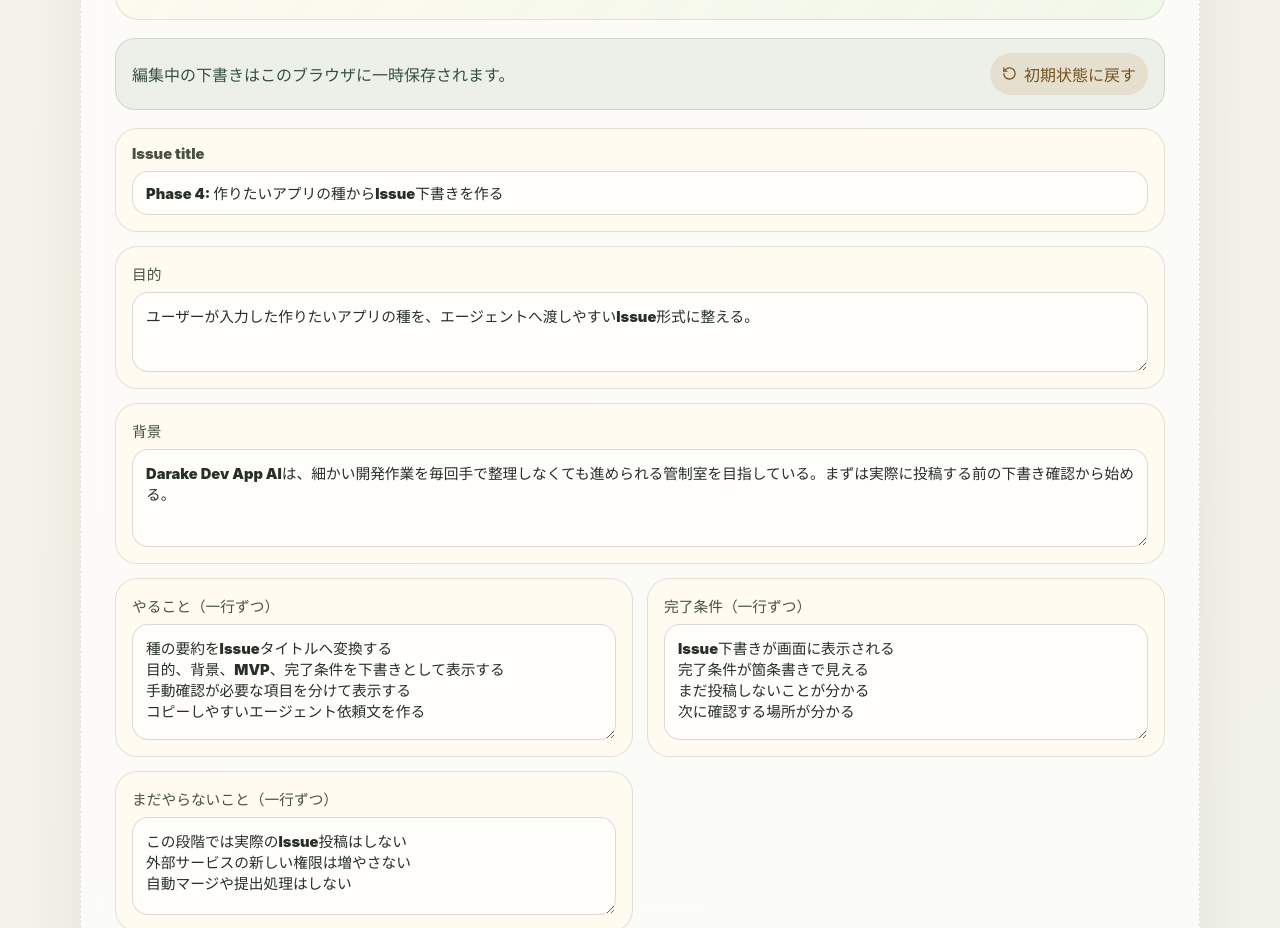
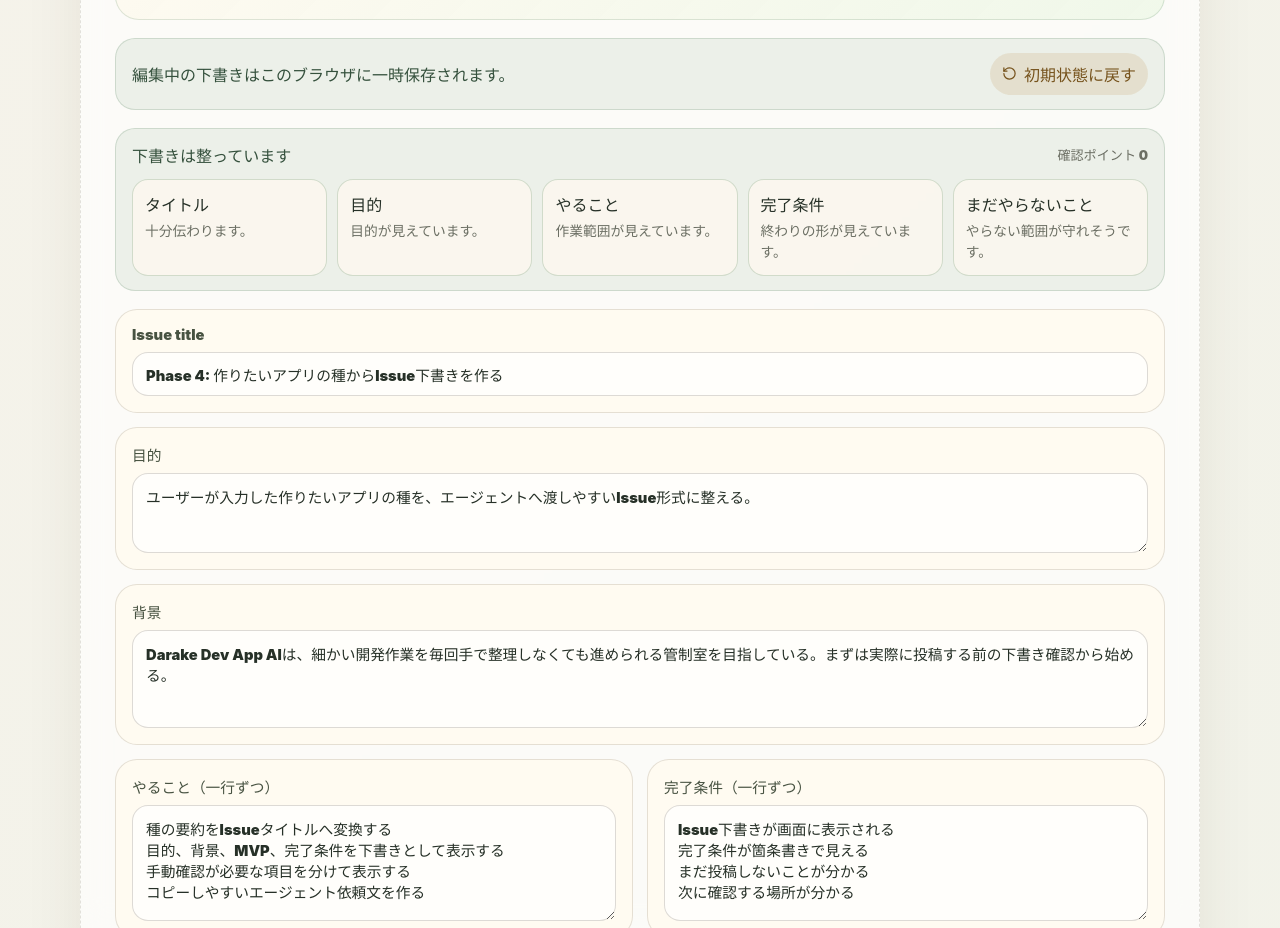
Before and after one commit to sunpotflower4460-cpu/darake-dev-app-AI, a React (Vite) app: page / in a window 1280 px wide. Shown: the part 7860-8788 px from the top of the page. Built offline with nearby package versions, Linux system fonts and the light colour scheme.

Commit message:
Phase 4.4: Issue draft checks
Add issue draft quality checks and UI.

```diff
--- a/src/components/IssueDraftPanel.tsx
+++ b/src/components/IssueDraftPanel.tsx
@@ -2,6 +2,7 @@ import { useMemo, useState } from 'react';
 import { Check, ClipboardList, Copy, RotateCcw, SendHorizontal } from 'lucide-react';
 import { issueDraft } from '../data/issueDraft';
 import type { IssueDraft } from '../data/issueDraft';
+import { checkIssueDraft } from '../utils/checkIssueDraft';
 import { clearDraft, loadDraft, saveDraft } from '../utils/draftStore';
 import { formatIssueDraft } from '../utils/formatIssueDraft';
 
@@ -38,6 +39,8 @@ export function IssueDraftPanel() {
   const [copyState, setCopyState] = useState<'idle' | 'copied' | 'failed'>('idle');
   const [draft, setDraft] = useState<IssueDraft>(() => loadDraft());
   const formattedDraft = useMemo(() => formatIssueDraft(draft), [draft]);
+  const checks = useMemo(() => checkIssueDraft(draft), [draft]);
+  const careCount = checks.filter((check) => check.level !== 'ok').length;
 
   function updateDraft(next: Partial<IssueDraft>) {
     setDraft((current) => {
@@ -79,6 +82,21 @@ export function IssueDraftPanel() {
         <button type="button" onClick={handleReset}><RotateCcw size={15} /> 初期状態に戻す</button>
       </div>
 
+      <div className="draftQualityPanel">
+        <div className="draftQualityHead">
+          <strong>{careCount === 0 ? '下書きは整っています' : '少しだけ整えると楽です'}</strong>
+          <span>確認ポイント {careCount}</span>
+        </div>
+        <div className="draftCheckGrid">
+          {checks.map((check) => (
+            <article className={`draftCheckItem check-${check.level}`} key={check.id}>
+              <strong>{check.label}</strong>
+              <p>{check.message}</p>
+            </article>
+          ))}
+        </div>
+      </div>
+
       <div className="issueEditorGrid">
         <TextField label="Issue title" value={draft.title} onChange={(title) => updateDraft({ title })} />
         <TextAreaField label="目的" value={draft.intent} rows={3} onChange={(intent) => updateDraft({ intent })} />
--- a/src/issueEdit.css
+++ b/src/issueEdit.css
@@ -2,6 +2,14 @@
   display: grid;
   grid-template-columns: repeat(2, minmax(0, 1fr));
   gap: 14px;
+}
+
+.draftSaveNote,
+.draftQualityPanel {
+  padding: 14px 16px;
+  border: 1px solid rgba(76, 124, 85, 0.2);
+  border-radius: 20px;
+  background: rgba(76, 124, 85, 0.09);
 }
 
 .draftSaveNote {
@@ -9,13 +17,10 @@
   justify-content: space-between;
   gap: 12px;
   align-items: center;
-  padding: 14px 16px;
-  border: 1px solid rgba(76, 124, 85, 0.2);
-  border-radius: 20px;
-  background: rgba(76, 124, 85, 0.09);
 }
 
-.draftSaveNote strong {
+.draftSaveNote strong,
+.draftQualityHead strong {
   color: #35513d;
 }
 
@@ -30,6 +35,61 @@
   background: rgba(185, 130, 46, 0.14);
   font-weight: 900;
   cursor: pointer;
+}
+
+.draftQualityPanel {
+  display: grid;
+  gap: 12px;
+}
+
+.draftQualityHead {
+  display: flex;
+  justify-content: space-between;
+  gap: 12px;
+  align-items: center;
+}
+
+.draftQualityHead span {
+  color: var(--muted);
+  font-size: 0.82rem;
+  font-weight: 900;
+}
+
+.draftCheckGrid {
+  display: grid;
+  grid-template-columns: repeat(5, minmax(0, 1fr));
+  gap: 10px;
+}
+
+.draftCheckItem {
+  padding: 12px;
+  border: 1px solid var(--line);
+  border-radius: 16px;
+  background: rgba(255, 250, 240, 0.74);
+}
+
+.draftCheckItem strong {
+  display: block;
+  margin-bottom: 5px;
+}
+
+.draftCheckItem p {
+  margin: 0;
+  color: var(--muted);
+  font-size: 0.86rem;
+  line-height: 1.55;
+}
+
+.check-ok {
+  border-color: rgba(76, 124, 85, 0.24);
+}
+
+.check-watch {
+  border-color: rgba(185, 130, 46, 0.25);
+}
+
+.check-needs_care {
+  border-color: rgba(180, 91, 93, 0.24);
 }
 
 .issueEditField {
@@ -70,12 +130,20 @@
   box-shadow: 0 0 0 4px rgba(76, 124, 85, 0.12);
 }
 
+@media (max-width: 900px) {
+  .draftCheckGrid {
+    grid-template-columns: repeat(2, minmax(0, 1fr));
+  }
+}
+
 @media (max-width: 760px) {
-  .issueEditorGrid {
+  .issueEditorGrid,
+  .draftCheckGrid {
     grid-template-columns: 1fr;
   }
 
-  .draftSaveNote {
+  .draftSaveNote,
+  .draftQualityHead {
     align-items: flex-start;
     flex-direction: column;
   }
--- /dev/null
+++ b/src/utils/checkIssueDraft.ts
@@ -0,0 +1,55 @@
+import type { IssueDraft } from '../data/issueDraft';
+
+export type DraftCheckLevel = 'ok' | 'watch' | 'needs_care';
+
+export type DraftCheck = {
+  id: string;
+  label: string;
+  level: DraftCheckLevel;
+  message: string;
+};
+
+function hasEnoughText(value: string, minLength: number): boolean {
+  return value.trim().length >= minLength;
+}
+
+export function checkIssueDraft(draft: IssueDraft): DraftCheck[] {
+  const checks: DraftCheck[] = [];
+
+  checks.push({
+    id: 'title',
+    label: 'タイトル',
+    level: hasEnoughText(draft.title, 12) ? 'ok' : 'watch',
+    message: hasEnoughText(draft.title, 12) ? '十分伝わります。' : 'もう少しだけ具体的にすると渡しやすいです。',
+  });
+
+  checks.push({
+    id: 'intent',
+    label: '目的',
+    level: hasEnoughText(draft.intent, 20) ? 'ok' : 'needs_care',
+    message: hasEnoughText(draft.intent, 20) ? '目的が見えています。' : '何のためにやるかを少し足すと安心です。',
+  });
+
+  checks.push({
+    id: 'scope',
+    label: 'やること',
+    level: draft.scope.length >= 3 ? 'ok' : 'watch',
+    message: draft.scope.length >= 3 ? '作業範囲が見えています。' : '作業項目が少なめです。必要なら一つ足しましょう。',
+  });
+
+  checks.push({
+    id: 'done',
+    label: '完了条件',
+    level: draft.done.length >= 2 ? 'ok' : 'needs_care',
+    message: draft.done.length >= 2 ? '終わりの形が見えています。' : '完了条件が少なめです。終わりの形を足すと楽です。',
+  });
+
+  checks.push({
+    id: 'not-doing',
+    label: 'まだやらないこと',
+    level: draft.notDoing.length >= 2 ? 'ok' : 'watch',
+    message: draft.notDoing.length >= 2 ? 'やらない範囲が守れそうです。' : 'やらないことを足すと、作業が膨らみにくくなります。',
+  });
+
+  return checks;
+}
```
